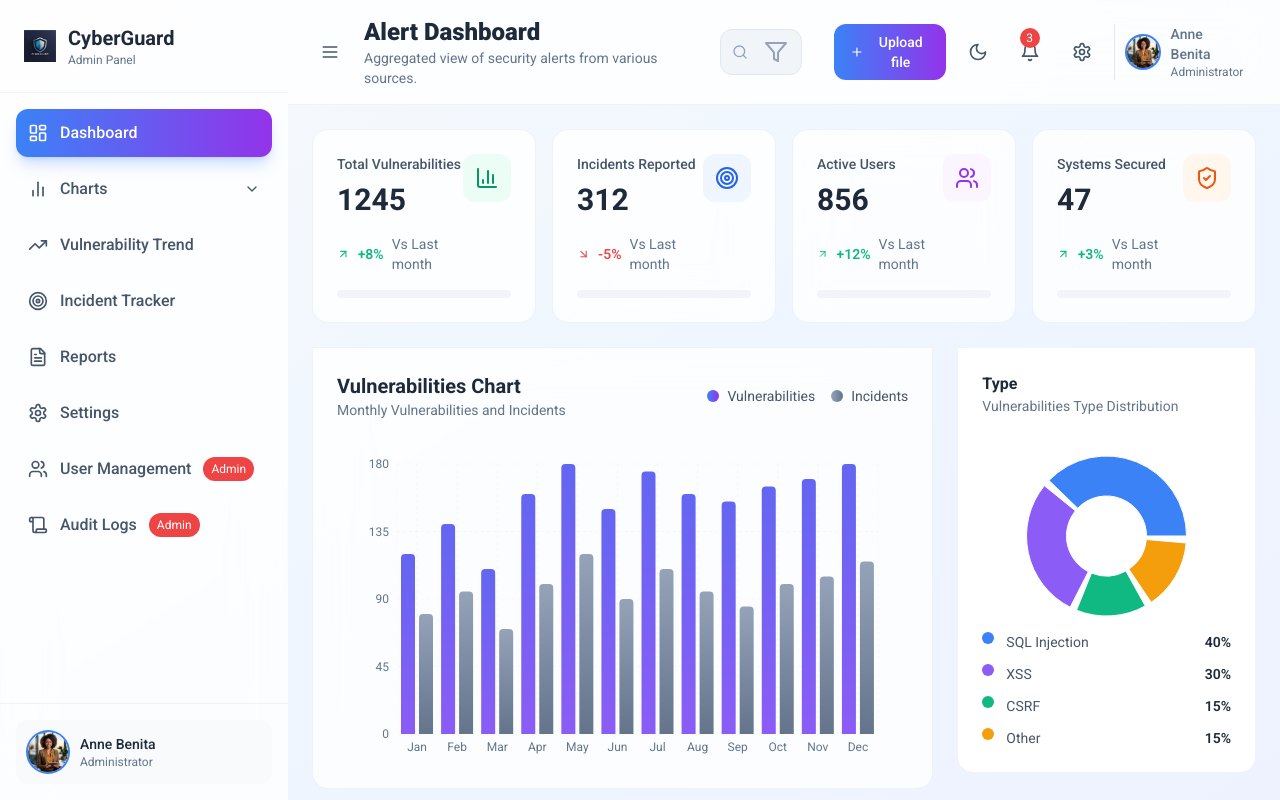
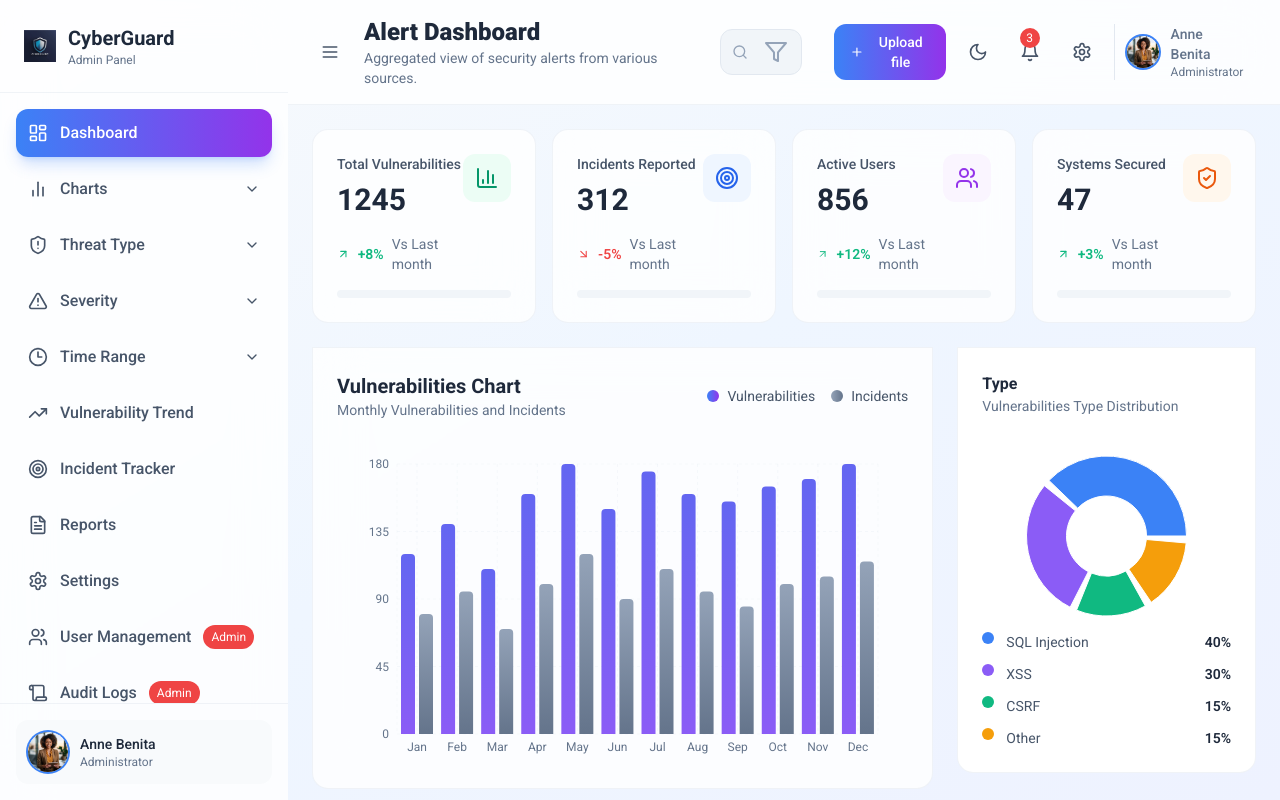
Before and after one commit to Anne-Benita/CyberGuard, a React (Vite) app: page / in a window 1280 px wide. Built offline with nearby package versions, Linux system fonts and the light colour scheme.

Commit message:
Updated componentss

```diff
--- a/package.json
+++ b/package.json
@@ -13,11 +13,13 @@
     "@tailwindcss/vite": "^4.1.13",
     "chart.js": "^4.4.5",
     "d3": "^7.9.0",
+    "leaflet": "^1.9.4",
     "lucide-react": "^0.453.0",
     "react": "^18.3.1",
     "react-chartjs-2": "^5.2.0",
     "react-dom": "^18.3.1",
     "react-is": "^19.2.0",
+    "react-leaflet": "^4.2.1",
     "recharts": "^3.2.1"
   },
   "devDependencies": {
--- a/src/App.jsx
+++ b/src/App.jsx
@@ -2,30 +2,85 @@ import React, { useState } from "react";
 import Sidebar from "./components/Sidebar";
 import Header from "./components/Header";
 import Dashboard from "./components/Dashboard/Dashboard";
+import Login from "./components/Dashboard/Login";
+
+// Placeholder components for chart pages
+function PieChartPage() { return <div>Pie Chart Page</div>; }
+function LineChartPage() { return <div>Line Chart Page</div>; }
+function ClusterColumnPage() { return <div>Cluster Column Chart Page</div>; }
+
 function App() {
   const [sidebarCollapsed, setSidebarCollapsed] = useState(false);
   const [currentPage, setCurrentPage] = useState("dashboard");
 
+  // Filters state
+  const [filters, setFilters] = useState({
+    threatType: null,
+    severity: null,
+    timeRange: null
+  });
+
+  // Update dashboard filters
+  const handleFilterChange = (key, value) => {
+    setFilters(prev => ({ ...prev, [key]: value }));
+  };
+
+  // Open login page
+  const handleLoginClick = () => setCurrentPage("login");
+  // Close login page and return to dashboard
+  const handleCloseLogin = () => setCurrentPage("dashboard");
+
   return (
     <div className="min-h-screen bg-gradient-to-br from-slate-50 via-blue-50 to-indigo-50
-    dark:from-slate-900 dark:via-slate-800 dark:to-slate-900 transition-all duration-500">
+      dark:from-slate-900 dark:via-slate-800 dark:to-slate-900 transition-all duration-500">
       <div className="flex h-screen overflow-hidden">
+
+        {/* Sidebar */}
         <Sidebar
           collapsed={sidebarCollapsed}
-          onToggle={() => setSidebarCollapsed(!sidebarCollapsed)}
           currentPage={currentPage}
           onPageChange={setCurrentPage}
+          onFilterChange={handleFilterChange} // ✅ filters callback
         />
 
-        <div className="flex-1 flex flex-col overflow-hidden">
+        <div className="flex-1 flex flex-col overflow-hidden relative">
+
+          {/* Header */}
           <Header
             sidebarCollapsed={sidebarCollapsed}
             onToggleSidebar={() => setSidebarCollapsed(!sidebarCollapsed)}
+            onLoginClick={handleLoginClick}
           />
-          <main className="flex-1 overflow-y-auto bg-transparent">
+
+          <main className="flex-1 overflow-y-auto bg-transparent relative">
             <div className="p-6 space-y-6">
-             {currentPage === "dashboard" && <Dashboard />}
+
+              {/* Dashboard + filters always displayed on dashboard page */}
+              {(currentPage === "dashboard" ||
+                ["pie-chart","line-chart","cluster-column"].includes(currentPage)) && (
+                <Dashboard filters={filters} currentPage={currentPage} />
+              )}
+
+              {/* Chart Pages */}
+              {currentPage === "pie-chart" && <PieChartPage />}
+              {currentPage === "line-chart" && <LineChartPage />}
+              {currentPage === "cluster-column" && <ClusterColumnPage />}
+
+
+              {/* Other pages */}
+              {currentPage === "upload" && <div>Reports Page</div>}
+              {currentPage === "users" && <div>User Management Page</div>}
+              {currentPage === "incidents" && <div>Incident Tracker Page</div>}
+              {currentPage === "settings" && <div>Settings Page</div>}
+
             </div>
+
+            {/* Login modal */}
+            {currentPage === "login" && (
+              <div className="absolute inset-0 flex items-center justify-center bg-black bg-opacity-50 z-50">
+                <Login onClose={handleCloseLogin} />
+              </div>
+            )}
           </main>
         </div>
       </div>
--- /dev/null
+++ b/src/components/Dashboard/Login.jsx
@@ -0,0 +1,118 @@
+import React, { useState } from "react";
+import { ArrowLeft } from "lucide-react";
+
+const Login = ({ onClose }) => {
+  const [isLoginMode, setIsLoginMode] = useState(true);
+
+  return (
+    <div className="fixed inset-0 flex items-center justify-center z-50">
+      {/* Overlay */}
+      <div className="absolute inset-0 bg-black/40 backdrop-blur-sm"></div>
+
+      {/* Auth Card */}
+      <div className="relative w-[430px] bg-white dark:bg-slate-900 p-8 rounded-2xl shadow-2xl z-50 animate-fadeIn">
+        {/* Back arrow */}
+        <button
+          className="absolute top-4 left-4 text-slate-600 dark:text-slate-300 hover:text-cyan-500 transition"
+          onClick={onClose}
+        >
+          <ArrowLeft className="w-6 h-6" />
+        </button>
+
+        {/* Title */}
+        <h2 className="text-3xl font-semibold text-center mb-6 text-slate-800 dark:text-white">
+          {isLoginMode ? "Login" : "Sign Up"}
+        </h2>
+
+        {/* Tabs */}
+        <div className="flex mb-6 border border-gray-300 rounded-full overflow-hidden relative h-12">
+          <div
+            className={`absolute top-0 h-full w-1/2 rounded-full bg-gradient-to-r from-blue-700 via-cyan-600 to-cyan-300 transition-all duration-300 ${
+              isLoginMode ? "left-0" : "left-1/2"
+            }`}
+          ></div>
+          <button
+            onClick={() => setIsLoginMode(true)}
+            className={`w-1/2 text-lg font-medium z-10 transition-all ${
+              isLoginMode ? "text-white" : "text-black dark:text-white/60"
+            }`}
+          >
+            Login
+          </button>
+          <button
+            onClick={() => setIsLoginMode(false)}
+            className={`w-1/2 text-lg font-medium z-10 transition-all ${
+              !isLoginMode ? "text-white" : "text-black dark:text-white/60"
+            }`}
+          >
+            Sign Up
+          </button>
+        </div>
+
+        {/* Form */}
+        <form className="space-y-5">
+          {!isLoginMode && (
+            <input
+              type="text"
+              placeholder="Full Name"
+              required
+              className="w-full p-3 border-b-2 border-gray-300 outline-none focus:border-cyan-500 placeholder-gray-400 dark:bg-slate-900 dark:text-white transition"
+            />
+          )}
+
+          <input
+            type="email"
+            placeholder="Email Address"
+            required
+            className="w-full p-3 border-b-2 border-gray-300 outline-none focus:border-cyan-500 placeholder-gray-400 dark:bg-slate-900 dark:text-white transition"
+          />
+
+          <input
+            type="password"
+            placeholder="Password"
+            required
+            className="w-full p-3 border-b-2 border-gray-300 outline-none focus:border-cyan-500 placeholder-gray-400 dark:bg-slate-900 dark:text-white transition"
+          />
+
+          {!isLoginMode && (
+            <input
+              type="password"
+              placeholder="Confirm Password"
+              required
+              className="w-full p-3 border-b-2 border-gray-300 outline-none focus:border-cyan-500 placeholder-gray-400 dark:bg-slate-900 dark:text-white transition"
+            />
+          )}
+
+          {isLoginMode && (
+            <div className="text-right">
+              <p className="text-cyan-600 hover:underline cursor-pointer text-sm">
+                Forgot Password?
+              </p>
+            </div>
+          )}
+
+          <button
+            type="submit"
+            className="w-full p-3 bg-gradient-to-r from-blue-700 via-cyan-600 to-cyan-300 text-white rounded-full text-lg font-medium hover:opacity-90 transition"
+          >
+            {isLoginMode ? "Login" : "Sign Up"}
+          </button>
+
+          <p className="text-center text-gray-600 dark:text-gray-300">
+            {isLoginMode
+              ? "Don't have an account?"
+              : "Already have an account?"}{" "}
+            <span
+              className="text-cyan-600 hover:underline cursor-pointer"
+              onClick={() => setIsLoginMode(!isLoginMode)}
+            >
+              {isLoginMode ? "Sign Up now" : "Login"}
+            </span>
+          </p>
+        </form>
+      </div>
+    </div>
+  );
+};
+
+export default Login;
--- a/src/components/Sidebar.jsx
+++ b/src/components/Sidebar.jsx
@@ -1,23 +1,62 @@
-import React, { useState } from 'react';
-import cyberLogo from '../assets/cyber.png';
-import user1 from '../assets/user1.jpg';
+import React, { useState, useEffect } from "react";
+import cyberLogo from "../assets/cyber.png";
+import user1 from "../assets/user1.jpg";
 import {
   BarChart3, Scroll, Target, FileText, LayoutDashboard, TrendingUp, Package, Settings,
-  Users, BarChart2, ChevronDown
-} from 'lucide-react';
+  Users, BarChart2, ChevronDown, AlertTriangle, Clock3, ShieldAlert, Bug,
+  ActivitySquare, CalendarDays
+} from "lucide-react";
 
 const menuItems = [
-  { id: "dashboard", icon: LayoutDashboard, label: "Dashboard", active: true },
+  { id: "dashboard", icon: LayoutDashboard, label: "Dashboard" },
+
   {
     id: "charts",
     icon: BarChart2,
     label: "Charts",
     submenu: [
-      { id: "pie-chart", icon: BarChart3, label: "Pie Chart" },
-      { id: "line-chart", icon: TrendingUp, label: "Line Chart" },
-      { id: "cluster-column", icon: Package, label: "Cluster Column Chart" }
+      { id: "pie-chart", icon: BarChart3, label: "Pie Chart", filterKey: "chart" },
+      { id: "line-chart", icon: TrendingUp, label: "Line Chart", filterKey: "chart" },
+      { id: "cluster-column", icon: Package, label: "Cluster Column Chart", filterKey: "chart" }
     ]
   },
+
+  {
+    id: "threat-type",
+    icon: ShieldAlert,
+    label: "Threat Type",
+    submenu: [
+      { id: "malware", icon: Bug, label: "Malware", filterKey: "threatType" },
+      { id: "phishing", icon: AlertTriangle, label: "Phishing", filterKey: "threatType" },
+      { id: "ransomware", icon: ShieldAlert, label: "Ransomware", filterKey: "threatType" },
+      { id: "sql-injection", icon: Package, label: "SQL Injection", filterKey: "threatType" }
+    ]
+  },
+
+  {
+    id: "severity",
+    icon: AlertTriangle,
+    label: "Severity",
+    submenu: [
+      { id: "low", icon: Bug, label: "Low", filterKey: "severity" },
+      { id: "medium", icon: ActivitySquare, label: "Medium", filterKey: "severity" },
+      { id: "high", icon: ShieldAlert, label: "High", filterKey: "severity" },
+      { id: "critical", icon: AlertTriangle, label: "Critical", filterKey: "severity" }
+    ]
+  },
+
+  {
+    id: "time-range",
+    icon: Clock3,
+    label: "Time Range",
+    submenu: [
+      { id: "last-24h", icon: CalendarDays, label: "Last 24 Hours", filterKey: "timeRange" },
+      { id: "last-7d", icon: CalendarDays, label: "Last 7 Days", filterKey: "timeRange" },
+      { id: "last-30d", icon: CalendarDays, label: "Last 30 Days", filterKey: "timeRange" },
+      { id: "custom", icon: Clock3, label: "Custom Range", filterKey: "timeRange" }
+    ]
+  },
+
   { id: "vulnerability", icon: TrendingUp, label: "Vulnerability Trend" },
   { id: "incidents", icon: Target, label: "Incident Tracker" },
   { id: "upload", icon: FileText, label: "Reports" },
@@ -26,30 +65,36 @@ const menuItems = [
   { id: "audit", icon: Scroll, label: "Audit Logs", badge: "Admin" }
 ];
 
-function Sidebar({ collapsed, onToggle, currentPage, onPageChange }) {
-  const [expandedItems, setExpandedItems] = useState(new Set(["analytics"]));
+function Sidebar({ collapsed, currentPage, onPageChange, onFilterChange }) {
+  const [expandedItems, setExpandedItems] = useState(new Set());
+
+  useEffect(() => {
+    menuItems.forEach(item => {
+      if (item.submenu?.some(sub => sub.id === currentPage)) {
+        setExpandedItems(prev => new Set(prev.add(item.id)));
+      }
+    });
+  }, [currentPage]);
 
   const toggleExpanded = (itemId) => {
-    const newExpanded = new Set(expandedItems);
-    if (newExpanded.has(itemId)) {
-      newExpanded.delete(itemId);
-    } else {
-      newExpanded.add(itemId);
-    }
-    setExpandedItems(newExpanded);
+    setExpandedItems(prev => {
+      const newSet = new Set(prev);
+      if (newSet.has(itemId)) newSet.delete(itemId);
+      else newSet.add(itemId);
+      return newSet;
+    });
   };
 
+  const isActive = (id) => id === currentPage;
+
   return (
-    <div
-      className={`${collapsed ? "w-20" : "w-72"}
-      transition-all duration-300 ease-in-out bg-white/80 dark:bg-slate-900/80
-      backdrop-blur-xl border-slate-200/50 dark:border-slate-700/50 flex flex-col relative z-10`}
-    >
+    <div className={`${collapsed ? "w-20" : "w-72"} transition-all duration-300 ease-in-out bg-white/80 dark:bg-slate-900/80
+      backdrop-blur-xl border-slate-200/50 dark:border-slate-700/50 flex flex-col relative z-10`}>
 
-      {/* Logo Section */}
+      {/* Logo */}
       <div className="p-6 border-b border-slate-200/50 dark:border-slate-700/50">
         <div className="flex items-center space-x-3">
-          <img src={cyberLogo} alt="Cyber Logo" className="w-8 h-8 object-contain"/>
+          <img src={cyberLogo} alt="Logo" className="w-8 h-8 object-contain"/>
           {!collapsed && (
             <div>
               <h1 className="text-xl font-bold text-slate-800 dark:text-white">CyberGuard</h1>
@@ -61,74 +106,65 @@ function Sidebar({ collapsed, onToggle, currentPage, onPageChange }) {
 
       {/* Navigation */}
       <nav className="flex-1 p-4 space-y-2 overflow-y-auto">
-        {menuItems.map((item) => (
+        {menuItems.map(item => {
+          const hasSubmenu = !!item.submenu;
+          const itemActive = isActive(item.id) || item.submenu?.some(sub => isActive(sub.id));
+
+          return (
             <div key={item.id}>
               <button
-              className={`w-full flex items-center justify-between p-3 rounded-xl transition-all
-              duration-200 ${
-                currentPage === item.id || item.active ? `bg-gradient-to-r from-blue-500
-              to-purple-600 text-white shadow-lg shadow-blue-500/25` :
-              "text-slate-600 dark:text-slate-300 hover:bg-slate-100 dark:hover:bg-slate-800/50"}`}
-              onClick={() =>{
-                if (item.submenu)
-                toggleExpanded(item.id);
-
-                else{
-                    onPageChange(item.id);
-                }
+                className={`w-full flex items-center justify-between p-3 rounded-xl transition-all duration-200 ${
+                  itemActive && !hasSubmenu
+                    ? "bg-gradient-to-r from-blue-500 to-purple-600 text-white shadow-lg shadow-blue-500/25"
+                    : "text-slate-600 dark:text-slate-300 hover:bg-slate-100 dark:hover:bg-slate-800/50"
+                }`}
+                onClick={() => {
+                  if (hasSubmenu) toggleExpanded(item.id);
+                  else onPageChange(item.id); // switch page for top-level items
                 }}
               >
                 <div className="flex items-center space-x-3">
                   <item.icon className="w-5 h-5"/>
-               {/* conditional rendering and also fot the menu option to collapse */}
-
                   {!collapsed && (
                     <>
                       <span className="font-medium ml-2">{item.label}</span>
-
-                    {(item.badge || item.count) && (
-                        <div className="flex space-x-2">
                       {item.badge && (
-                            <span className="px-2 py-1 text-xs bg-red-500 text-white rounded-full">
-                            {item.badge}
-                            </span>
-                        )}
-                        {item.count && (
-                            <span className="px-2 py-1 text-xs bg-slate-200 dark:bg-slate-700 text-slate-600 dark:text-slate-300 rounded-full">
-                            {item.count}
-                            </span>
-                        )}
-                        </div>
+                        <span className="px-2 py-1 text-xs bg-red-500 text-white rounded-full">{item.badge}</span>
                       )}
                     </>
                   )}
                 </div>
-
-              {!collapsed && item.submenu && (
-                <ChevronDown className="w-4 h-4 transition-transform" />
+                {!collapsed && hasSubmenu && (
+                  <ChevronDown className={`w-4 h-4 transition-transform ${expandedItems.has(item.id) ? "rotate-180" : ""}`} />
                 )}
               </button>
 
-            {/* Submenus */}
-           {!collapsed && item.submenu && expandedItems.has(item.id) && (
+              {/* Submenu */}
+              {!collapsed && hasSubmenu && expandedItems.has(item.id) && (
                 <div className="ml-8 mt-2 space-y-1">
-                {item.submenu.map((subitem) => {
-                return (
+                  {item.submenu.map(subitem => (
                     <button
                       key={subitem.id}
-                    className="w-full text-left px-3 py-2 text-sm text-slate-600
-                     dark:text-slate-400 hover:bg-slate-100 dark:hover:bg-slate-800/50
-                    rounded-lg transition-all"
+                      className={`w-full text-left px-3 py-2 text-sm rounded-lg flex items-center space-x-2 transition-all ${
+                        isActive(subitem.id)
+                          ? "bg-purple-500 text-white"
+                          : "text-slate-600 dark:text-slate-400 hover:bg-slate-100 dark:hover:bg-slate-800/50"
+                      }`}
+                      onClick={() => {
+                        // Filters stay on dashboard
+                        if (subitem.filterKey) onFilterChange(subitem.filterKey, subitem.id);
+                        else onPageChange(subitem.id); // For subitems that are pages
+                      }}
                     >
-                    {subitem.label}
+                      <subitem.icon className="w-4 h-4"/>
+                      <span>{subitem.label}</span>
                     </button>
+                  ))}
+                </div>
+              )}
+            </div>
           );
         })}
-            </div>
-            )}
-
-          </div>
-        ))}
       </nav>
 
       {/* User Profile */}
@@ -144,7 +180,7 @@ function Sidebar({ collapsed, onToggle, currentPage, onPageChange }) {
         </div>
       )}
     </div>
-  )
+  );
 }
 
 export default Sidebar;
```
Also changed, not shown: src/components/Dashboard/FilterContext.jsx (added, +46 -0 lines), src/components/Header.jsx (+38 -63 lines), 1 other file (tests, documents, lock files or other folders). Lines whose indentation alone changed are shown as unchanged.
